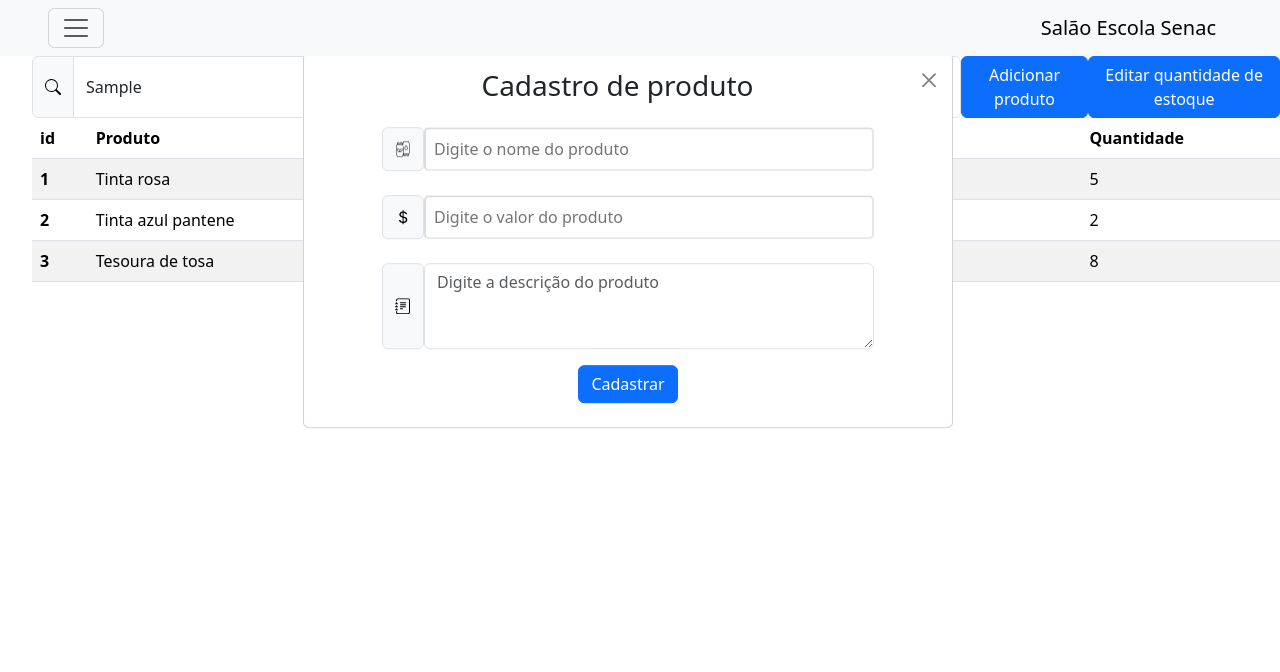
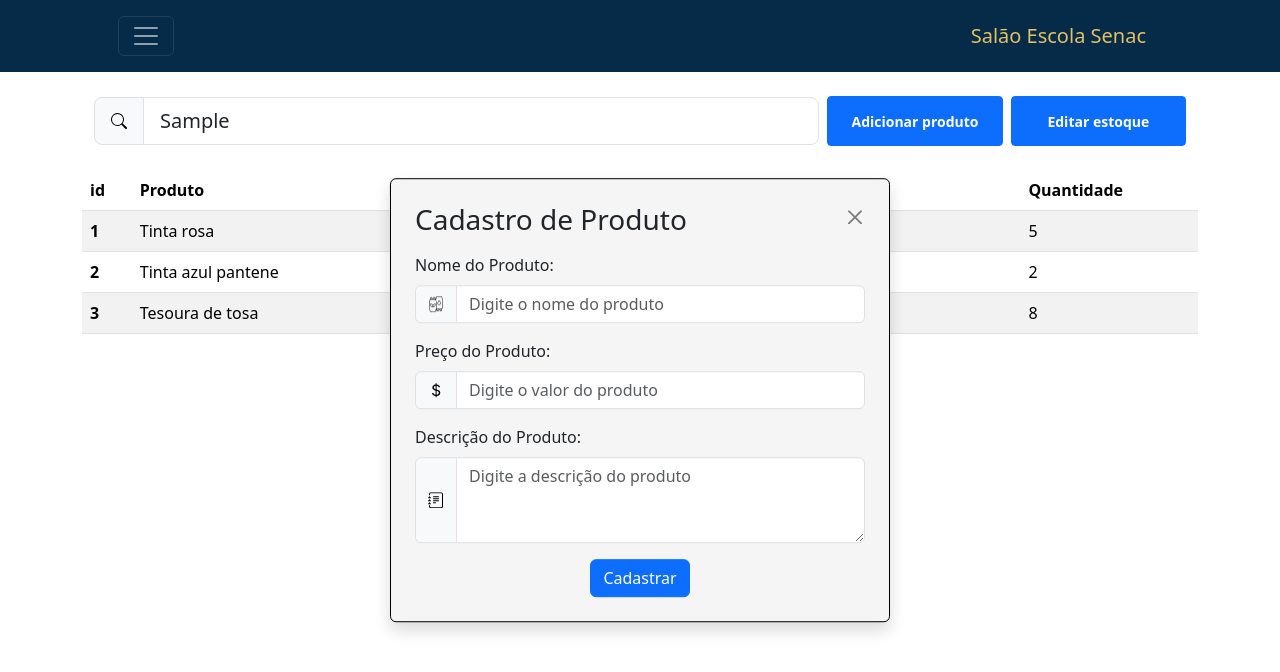
Before and after one commit to GabrielSan06/Salao_Senac, a plain HTML site: page Frontend/src/funcionario-home.html in a window 1280 px wide. Both pictures are taken after typing "Sample" into the empty fields and a click on the button "Adicionar produto". Drawn offline with nearby package versions, Linux system fonts and the light colour scheme.

Commit message:
Adiionando arquivo js e função de editar estoque

```diff
--- /dev/null
+++ b/Frontend/javascript/botoes-cards.js
@@ -0,0 +1,54 @@
+// Referências aos elementos HTML
+const mostrarCardBtn = document.getElementById('mostrarCardBtn');
+const card = document.getElementById('cardi');
+const submitBtn = document.getElementById('submitBtn');
+const nomeProdutoEntrada = document.getElementById('nomeProduto');
+const precoProdutoEntrada = document.getElementById('precoProduto');
+const descricaoProdutoEntrada = document.getElementById('descricaoProduto');
+const fecharCardBtn = document.getElementById('fecharCardBtn'); // Seleção do botão de fechar
+const fecharCardi = document.getElementById('fecharCardi');
+const cardEditarProduto = document.getElementById('editar-tabela-card')
+
+
+// Função para mostrar o card de adicionar produto
+mostrarCardBtn.addEventListener('click', function () {
+    card.style.display = 'block'; // Exibe o card
+    fecharCardi.style.display = 'block';
+});
+
+// Função para lidar com o envio de dados do input
+submitBtn.addEventListener('click', function () {
+    let nomeProduto = nomeProdutoEntrada.value;
+    let precoProduto = precoProdutoEntrada.value;
+    let descricaoProduto = descricaoProdutoEntrada.value;
+
+    if (descricaoProduto && nomeProduto && precoProduto) {
+        alert(`Você adicionou o produto ${nomeProduto} com preço de R$${precoProduto} com a descrição de ${descricaoProduto}.`);
+
+        // Limpa os campos de entrada após o envio
+        nomeProdutoEntrada.value = '';
+        precoProdutoEntrada.value = '';
+        descricaoProdutoEntrada.value = '';
+        card.style.display = 'block';
+    } else {
+        alert('Por favor, digite algo!');
+        nomeProdutoEntrada.value = '';
+        precoProdutoEntrada.value = '';
+        descricaoProdutoEntrada.value = '';
+        // Limpa os campos de entrada caso falte algo
+    }
+});
+
+// Função para fechar o card de adcionar produtos
+fecharCardBtn.addEventListener('click', function () {
+    fecharCardi.style.display = 'none'; // Esconde o card
+});
+
+document.getElementById("mostrarCardBtnEstoque").addEventListener("click", function () {
+    console.log("Botão Editar Estoque clicado!");
+    cardEditarProduto.style.display = 'block';
+});
+
+fecharCardBtnEstoque.addEventListener('click', function () {
+    cardEditarProduto.style.display = 'none'; // Esconde o card
+});
--- a/Frontend/src/funcionario-home.html
+++ b/Frontend/src/funcionario-home.html
@@ -14,31 +14,64 @@
     <title>Site funcionário - estoque</title>
 
     <style>
+        .navbar{
+            background-color: #052B48 !important;
+        }
+
         .card {
             display: none;
             position: absolute;
-            top: 30%;
+            top: 50%;
             left: 50%;
             transform: translate(-50%, -50%);
-            width: 650px;
+            width: 500px;
+            background-color: whitesmoke;
+            border: 1px solid black;
         }
 
-        #fecharCardi{
+        #fecharCardi {
             display: none;
+        }
+
+        .btn-square {
+            height: 50px;
+            /* Ajuste conforme necessário */
+            display: flex;
+            align-items: center;
+            justify-content: center;
+            text-align: center;
+        }
+
+        .editar-tabela {
+            display: none;
+            border: 1px solid black;
+            width: 500px;
+            margin: auto;
+            border-radius: 20px;
+            position: relative;
+            top: 50%;
+            left: 25%;
+            transform: translate(-56%, -47%);
+            background-color: whitesmoke;
+        }
+
+        .editar-tabela .container {
+            width: 100px;
+            margin: auto;
         }
     </style>
 </head>
 
 <body>
     <header>
-        <nav class="navbar bg-body-tertiary fixed-top">
-            <div class="container-fluid ps-5 pe-5">
+        <nav class="navbar bg-body-tertiary fixed-top p-3" data-bs-theme="dark">
+            <div class="container-md ps-5 pe-5">
                 <button class="navbar-toggler" type="button" data-bs-toggle="offcanvas"
                     data-bs-target="#offcanvasNavbar" aria-controls="offcanvasNavbar" aria-label="Toggle navigation">
-                    <span class="navbar-toggler-icon"></span>
+                    <span class="navbar-toggler-icon" ></span>
                 </button>
-                <a class="navbar-brand" href="#">Salão Escola Senac</a>
-                <div class="offcanvas offcanvas-start" tabindex="-1" id="offcanvasNavbar"
+                <a class="navbar-brand" style="color: #E2C064" href="#">Salão Escola Senac</a>
+                <div class="offcanvas offcanvas-start" style="color: #E2C064; background-color: #052B48;" tabindex="-1" id="offcanvasNavbar"
                     aria-labelledby="offcanvasNavbarLabel">
                     <div class="offcanvas-header">
                         <h5 class="offcanvas-title" id="offcanvasNavbarLabel">Salão Escola Senac</h5>
@@ -74,21 +107,35 @@
         </nav>
     </header>
 
-    <main style="margin-top: 3.5rem; margin-left: 2rem;">
-        <div class="row d-flex flex-column">
-            <div class="col d-flex">
-                <div class="input-group flex-nowrap">
+    <main style="margin-top: 3.5rem; margin-left: 2rem;" class="container-md m-auto pt-5">
+        <div class="container pt-5 pb-4">
+            <div class="row g-2 align-items-center">
+                <!-- Barra de navegação ocupando 8 colunas -->
+                <div class="col-12 col-md-8">
+                    <div class="input-group flex-nowrap input-group-lg">
                         <span class="input-group-text" id="addon-wrapping">
                             <img src="../assets/icones/search.svg" alt="">
                         </span>
                         <input type="text" class="form-control" placeholder="Ex: Tinta de cabelo rosa"
                             aria-label="Ex: Tinta de cabelo rosa" aria-describedby="addon-wrapping">
                     </div>
-                <button type="button" class="btn btn-primary" id="mostrarCardBtn">Adicionar produto</button>
-                <button type="button" class="btn btn-primary">Editar quantidade de estoque</button>
                 </div>
 
-            <div class="col">
+                <!-- Botão 1 ocupando 2 colunas -->
+                <div class="col-6 col-md-2">
+                    <button type="button" class="btn btn-primary btn-sm btn-square w-100"
+                        id="mostrarCardBtn"><strong>Adicionar produto</strong></button>
+                </div>
+
+                <!-- Botão 2 ocupando 2 colunas -->
+                <div class="col-6 col-md-2">
+                    <button type="button" class="btn btn-primary btn-square btn-sm w-100" id="mostrarCardBtnEstoque"><strong>Editar
+                            estoque</strong></button>
+                </div>
+            </div>
+        </div>
+
+        <section>
             <table class="table table-striped">
                 <thead>
                     <tr>
@@ -129,39 +176,104 @@
         <div class="adicionar" id="fecharCardi">
 
             <div class="container-sm">
-                <div id="cardi" class="card pt-3 pb-4 row d-flex justify-content-center">
-                    <div class="col d-flex align-items-start">
-                        <h3 class="pb-4 m-auto">Cadastro de produto</h3>
-                        <!-- Botão para fechar -->
+                <div id="cardi" class="card shadow p-4 mx-auto" style="max-width: 500px;">
+                  <!-- Título e botão fechar -->
+                  <div class="row mb-3">
+                    <div class="col">
+                      <h3 class="mb-0">Cadastro de Produto</h3>
+                    </div>
+                    <div class="col-auto">
                       <button id="fecharCardBtn" class="btn btn-secondary btn-sm btn-close"></button>
-                    </div>
-                    <div class="col pb-4 input-group">
-                        <div class="m-auto d-flex">
-                            <span class="input-group-text"><img src="../assets/icones/xampu.png" alt=""></span>
-                            <input type="text" id="nomeProduto" placeholder="Digite o nome do produto" style="width: 450px; border-color: #00000023; border-radius: 5px;" class="p-2"/>
                     </div>
                   </div>
 
-                    <div class="col pb-4 input-group">
-                        <div class="m-auto d-flex">
-                            <span class="input-group-text"><img src="../assets/icones/money.svg" alt=""></span>
-                            <input type="number" id="precoProduto" placeholder="Digite o valor do produto" style="width: 450px; border-color: #00000023; border-radius: 5px;" class="p-2"/>
+                  <!-- Input para Nome do Produto -->
+                  <div class="mb-3">
+                    <label for="nomeProduto" class="form-label">Nome do Produto:</label>
+                    <div class="input-group">
+                      <span class="input-group-text"><img src="../assets/icones/xampu.png" alt="Ícone do Produto"></span>
+                      <input type="text" class="form-control" id="nomeProduto" placeholder="Digite o nome do produto" />
                     </div>
                   </div>
 
-                    <div class="col pb-3 input-group">
-                        <div class="m-auto d-flex">
-                            <span class="input-group-text"><img src="../assets/icones/journal-text.svg" alt=""></span>
-                            <textarea class="form-control" aria-label="With textarea" id="descricaoProduto" placeholder="Digite a descrição do produto" rows="3" style="width: 450px;" ></textarea>
+                  <!-- Input para Preço do Produto -->
+                  <div class="mb-3">
+                    <label for="precoProduto" class="form-label">Preço do Produto:</label>
+                    <div class="input-group">
+                      <span class="input-group-text"><img src="../assets/icones/money.svg" alt="Ícone de Preço"></span>
+                      <input type="number" class="form-control" id="precoProduto" placeholder="Digite o valor do produto" />
                     </div>
                   </div>
 
-                    <div class="col d-flex justify-content-center">
+                  <!-- Textarea para Descrição do Produto -->
+                  <div class="mb-3">
+                    <label for="descricaoProduto" class="form-label">Descrição do Produto:</label>
+                    <div class="input-group">
+                      <span class="input-group-text"><img src="../assets/icones/journal-text.svg" alt="Ícone de Descrição"></span>
+                      <textarea class="form-control" id="descricaoProduto" placeholder="Digite a descrição do produto" rows="3"></textarea>
+                    </div>
+                  </div>
+
+                  <!-- Botão de Cadastro -->
+                  <div class="text-center">
                     <button id="submitBtn" class="btn btn-primary btn-md" type="submit">Cadastrar</button>
                   </div>
                 </div>
               </div>
 
+
+        </div>
+
+        <div class="editar-tabela" id="editar-tabela-card">
+            <div class="container-sm p-4">
+                <div class="row d-flex flex-column">
+
+                    <div class="col d-flex justify-content-between">
+                        <h3>Editar estoque</h3>
+                        <button id="fecharCardBtnEstoque" class="btn btn-secondary btn-sm btn-close"></button>
+                    </div>
+
+                    <div class="col">
+                        <label for="exampleDataList" class="form-label">Nome do produto:</label>
+                        <div class="input-group mb-3">
+                            <input class="form-control" list="datalistOptions" id="exampleDataList"
+                                placeholder="Digite o nome do produto">
+                            <button class="btn btn-primary" type="button" id="button-addon2">Pesquisar</button>
+                        </div>
+                        <datalist id="datalistOptions">
+                            <option value="San Francisco">
+                            <option value="New York">
+                            <option value="Seattle">
+                            <option value="Los Angeles">
+                            <option value="Chicago">
+                        </datalist>
+                        <hr class="mt-4 mb-4">
+                    </div>
+                    <div class="col">
+                        <!-- Inputs com labels -->
+                        <div class="mb-3">
+                            <label for="productID" class="form-label">ID do Produto:</label>
+                            <input type="text" class="form-control" id="productID" placeholder="Digite o ID">
+                        </div>
+                        <div class="mb-3">
+                            <label for="productPrice" class="form-label">Preço:</label>
+                            <input type="text" class="form-control" id="productPrice" placeholder="Digite o preço">
+                        </div>
+                        <div class="mb-3">
+                            <label for="productDescription" class="form-label">Descrição:</label>
+                            <input type="text" class="form-control" id="productDescription"
+                                placeholder="Digite a descrição">
+                        </div>
+
+                        <!-- Botões lado a lado -->
+                        <div class="d-flex gap-2 mt-4">
+                            <button type="button" class="btn btn-primary w-50">Editar Estoque</button>
+                            <button type="button" class="btn btn-danger w-50">Excluir Produto</button>
+                        </div>
+                    </div>
+
+                </div>
+            </div>
         </div>
     </main>
 
@@ -169,53 +281,7 @@
         integrity="sha384-YvpcrYf0tY3lHB60NNkmXc5s9fDVZLESaAA55NDzOxhy9GkcIdslK1eN7N6jIeHz"
         crossorigin="anonymous"></script>
 
-    <script>
-        // Referências aos elementos HTML
-        const mostrarCardBtn = document.getElementById('mostrarCardBtn');
-        const card = document.getElementById('cardi');
-        const submitBtn = document.getElementById('submitBtn');
-        const nomeProdutoEntrada = document.getElementById('nomeProduto');
-        const precoProdutoEntrada = document.getElementById('precoProduto');
-        const descricaoProdutoEntrada = document.getElementById('descricaoProduto');
-        const fecharCardBtn = document.getElementById('fecharCardBtn'); // Seleção do botão de fechar
-        const fecharCardi = document.getElementById('fecharCardi');
-
-        // Função para mostrar o card
-        mostrarCardBtn.addEventListener('click', function () {
-            card.style.display = 'block'; // Exibe o card
-            fecharCardi.style.display = 'block';
-        });
-
-        // Função para lidar com o envio de dados do input
-        submitBtn.addEventListener('click', function () {
-            let nomeProduto = nomeProdutoEntrada.value;
-            let precoProduto = precoProdutoEntrada.value;
-            let descricaoProduto = descricaoProdutoEntrada.value;
-
-            if (descricaoProduto && nomeProduto && precoProduto) {
-                alert(`Você adicionou o produto ${nomeProduto} com preço de R$${precoProduto} com a descrição de ${descricaoProduto}.`);
-
-                // Limpa os campos de entrada após o envio
-                nomeProdutoEntrada.value = '';
-                precoProdutoEntrada.value = '';
-                descricaoProdutoEntrada.value = '';
-                card.style.display = 'block';
-            } else {
-                alert('Por favor, digite algo!');
-
-                // Limpa os campos de entrada caso falte algo
-                nomeProdutoEntrada.value = '';
-                precoProdutoEntrada.value = '';
-                descricaoProdutoEntrada.value = '';
-            }
-        });
-
-        // Função para fechar o card
-        fecharCardBtn.addEventListener('click', function () {
-            fecharCardi.style.display = 'none'; // Esconde o card
-            alert('Clicou');
-        });
-    </script>
+    <script src="../javascript/botoes-cards.js"></script>
 </body>
 
 </html>
```
Lines whose indentation alone changed are shown as unchanged.
